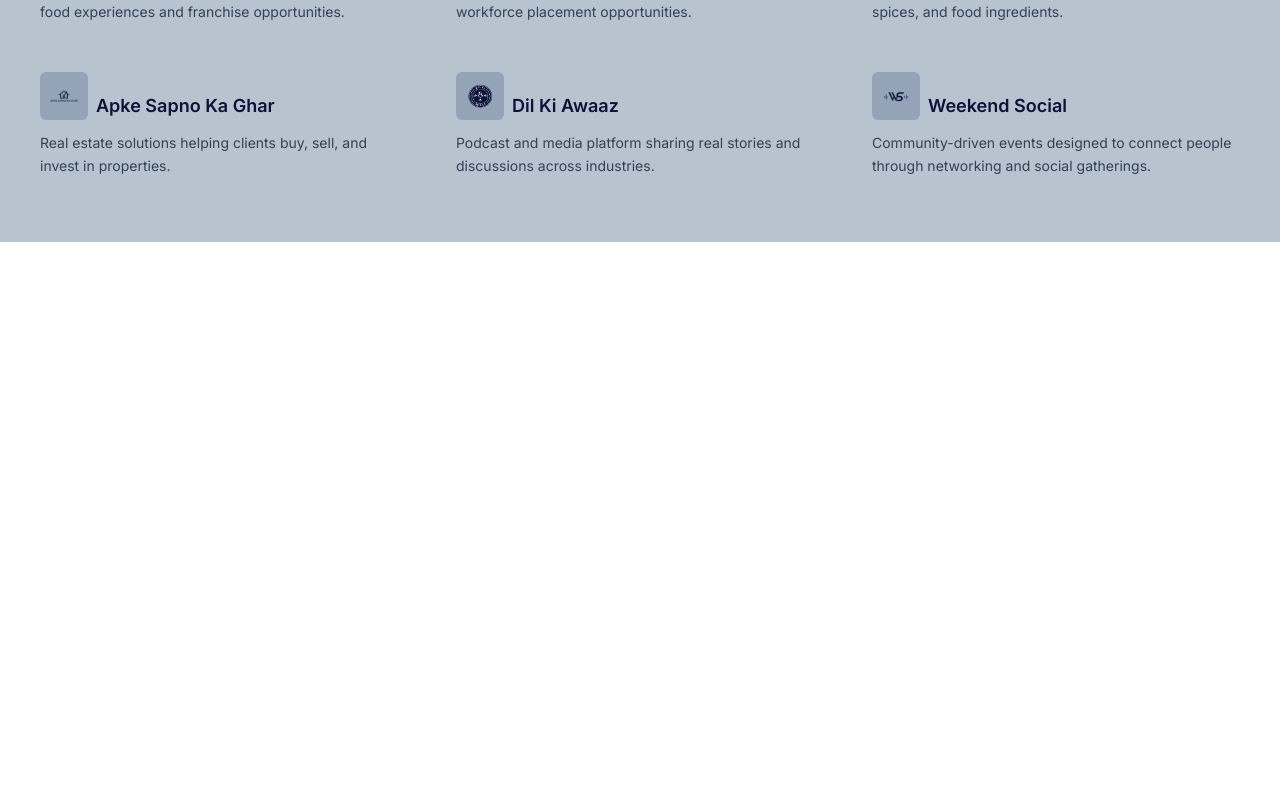
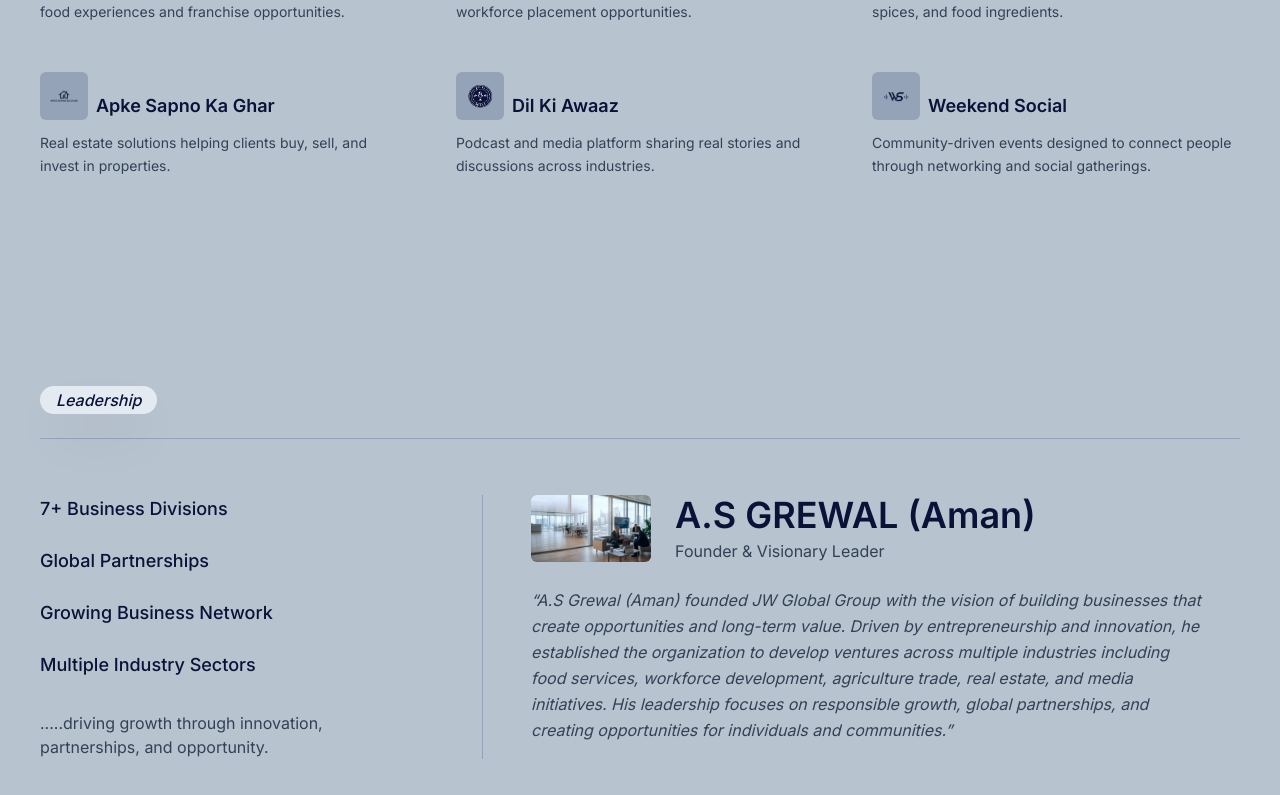
Before and after one commit to parthergk/jwglobalgrp, a Next.js app: page / in a window 1280 px wide. Shown: the part 3178-3973 px from the top of the page. Before the commit the page ends 3420 px from the top, so only its background shows below. Built offline with nearby package versions, Linux system fonts and the light colour scheme.

Commit message:
designed the leadership section

```diff
--- a/app/page.tsx
+++ b/app/page.tsx
@@ -3,6 +3,7 @@ import CoreValues from "@/components/home/CoreValues";
 import Divisions from "@/components/home/Divisions";
 import DivisionsStrip from "@/components/home/DivisionsStrip";
 import Hero from "@/components/home/Hero";
+import Leadership from "@/components/home/Leadership";
 
 export default function Home() {
   return (
@@ -12,6 +13,7 @@ export default function Home() {
       <About/>
       <CoreValues/>
       <Divisions/>
+      <Leadership/>
     </div>
   );
 }
--- /dev/null
+++ b/components/home/Leadership.tsx
@@ -0,0 +1,75 @@
+import Image from "next/image"
+import TagBtn from "../TagBtn"
+
+const Leadership = () => {
+    return (
+        <section className="py-16 px-4 sm:px-8 lg:px-10">
+
+            <div className="flex justify-start mb-6">
+                <TagBtn name="Leadership" />
+            </div>
+
+            <div className="border-t border-divider mb-14"></div>
+
+            <div className="grid grid-cols-1 lg:grid-cols-[1fr_1.6fr] gap-12">
+                <div className="lg:pr-12 lg:border-r border-divider">
+
+                    <ul className="space-y-6 text-primary font-medium text-lg">
+
+                        <li>7+ Business Divisions</li>
+                        <li>Global Partnerships</li>
+                        <li>Growing Business Network</li>
+                        <li>Multiple Industry Sectors</li>
+
+                    </ul>
+
+                    <p className="text-text-secondary mt-8 max-w-sm">
+                        .....driving growth through innovation, partnerships, and opportunity.
+                    </p>
+
+                </div>
+
+                <div className="flex flex-col gap-6">
+
+                    <div className="flex flex-col sm:flex-row gap-6 items-start">
+
+                        <Image
+                            src="/hero.png"
+                            alt="A.S Grewal"
+                            width={120}
+                            height={120}
+                            className="rounded-md object-cover"
+                        />
+
+                        <div>
+                            <h2 className="text-3xl sm:text-4xl font-semibold text-primary">
+                                A.S GREWAL (Aman)
+                            </h2>
+
+                            <p className="text-text-secondary mt-1">
+                                Founder & Visionary Leader
+                            </p>
+                        </div>
+
+                    </div>
+
+                    <p className="text-text-secondary leading-relaxed max-w-2xl italic">
+                        “A.S Grewal (Aman) founded JW Global Group with the vision of
+                        building businesses that create opportunities and long-term
+                        value. Driven by entrepreneurship and innovation, he established
+                        the organization to develop ventures across multiple industries
+                        including food services, workforce development, agriculture
+                        trade, real estate, and media initiatives. His leadership focuses
+                        on responsible growth, global partnerships, and creating
+                        opportunities for individuals and communities.”
+                    </p>
+
+                </div>
+
+            </div>
+
+        </section>
+    )
+}
+
+export default Leadership
```
